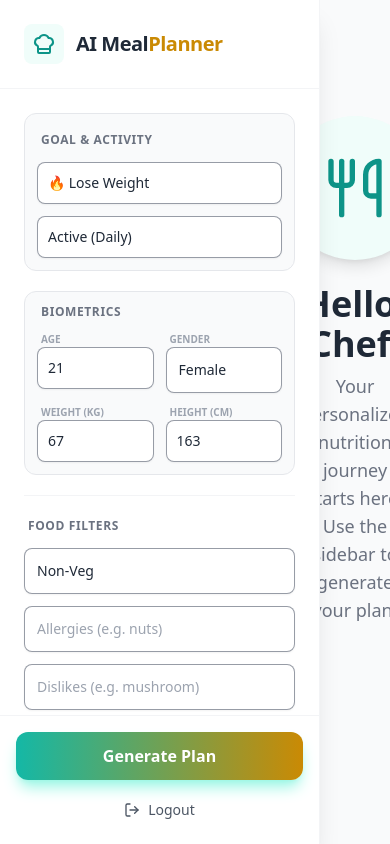
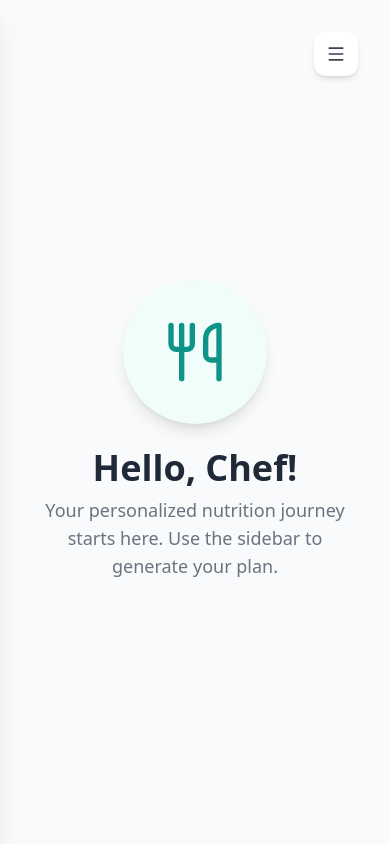
Before and after one commit to sanchita-88/meal-planner-ui, a React (Vite) app: page /dashboard in a window 390 px wide. Built offline with nearby package versions, Linux system fonts and the light colour scheme; sample sign-in values are in the browser's storage.

Commit message:
FEAT: Added responsive sidebar and PDF export button

```diff
--- a/src/components/Dashboard.jsx
+++ b/src/components/Dashboard.jsx
@@ -4,11 +4,10 @@ import { AuthContext } from '../context/AuthContext';
 import { motion } from 'framer-motion';
 import {
     Download, RefreshCw, Loader2, ThumbsUp, ThumbsDown,
-    ChefHat, Activity, LogOut, Utensils
-} from 'lucide-react';
+    ChefHat, Activity, LogOut, Utensils, Menu
+} from 'lucide-react'; // Added 'Menu' icon for mobile
 
 // Define the base URL using the environment variable (Vercel/Vite standard)
-// It uses the VITE_API_URL set in the Vercel dashboard or falls back to the local IP for testing.
 const API_BASE_URL = import.meta.env.VITE_API_URL || 'http://192.168.0.104:3000';
 
 
@@ -16,6 +15,7 @@ const Dashboard = () => {
     const { token, logout } = useContext(AuthContext);
     const [loading, setLoading] = useState(false);
     const [plan, setPlan] = useState(null);
+    const [isSidebarOpen, setIsSidebarOpen] = useState(false); // New state for mobile toggle
 
     // User Inputs
     const [formData, setFormData] = useState({
@@ -41,11 +41,11 @@ const Dashboard = () => {
                 allergies: formData.allergies.split(',').map(s => s.trim()).filter(Boolean),
                 dislikes: formData.dislikes.split(',').map(s => s.trim()).filter(Boolean)
             };
-            // --- FIX 1: Meal Plan Generation URL using API_BASE_URL ---
             const res = await axios.post(`${API_BASE_URL}/api/generate-plan`, payload, {
                 headers: { Authorization: `Bearer ${token}` }
             });
             setPlan(res.data);
+            setIsSidebarOpen(false); // Close sidebar on mobile after generation
         } catch (err) {
             alert('Error: ' + (err.response?.data?.error || err.message));
         } finally {
@@ -56,7 +56,6 @@ const Dashboard = () => {
     const handleRegenerate = async (dayIndex, mealType, currentFoodId) => {
         try {
             const payload = { ...formData, mealType, currentFoodId };
-            // --- FIX 2: Meal Regeneration URL using API_BASE_URL ---
             const res = await axios.post(`${API_BASE_URL}/api/regenerate`, payload, {
                 headers: { Authorization: `Bearer ${token}` }
             });
@@ -68,7 +67,6 @@ const Dashboard = () => {
 
     const handleFeedback = async (foodId, action) => {
         try {
-            // --- FIX 3: Feedback URL using API_BASE_URL ---
             await axios.post(`${API_BASE_URL}/api/user/feedback`, { foodId, action }, {
                 headers: { Authorization: `Bearer ${token}` }
             });
@@ -76,12 +74,13 @@ const Dashboard = () => {
         catch (err) { console.error(err); }
     };
 
-    const handleExportPDF = async () => { /* (Keep same export logic) */ };
+    // Dummy PDF Export function (Requires installing jspdf or html2canvas)
+    const handleExportPDF = async () => {
+        alert("PDF Export functionality coming soon! This button is now active.");
+        // Here you would add logic using jspdf or html2canvas to save the plan content
+    };
 
-    // --- Common Input Class with Darker Border ---
     const inputClass = "w-full bg-white border border-gray-500/70 rounded-lg p-2.5 text-sm shadow-sm outline-none focus:ring-2 focus:ring-yellow-500 transition appearance-none placeholder-gray-400";
-
-    // --- Common Select Class with Darker Border ---
     const selectClass = "w-full bg-white border border-gray-500/70 rounded-lg p-3 text-sm shadow-sm outline-none focus:ring-2 focus-within:ring-teal-500 transition appearance-none";
 
 
@@ -89,19 +88,25 @@ const Dashboard = () => {
         // STATIC BACKGROUND: using a subtle off-white background
         <div className="flex h-screen bg-gray-50 text-gray-800 font-sans">
 
-            {/* --- SIDEBAR (Premium Look) --- */}
+            {/* --- SIDEBAR (RESPONSIVE FIX) --- */}
             <motion.div
-                initial={{ x: -100, opacity: 0 }}
-                animate={{ x: 0, opacity: 1 }}
-                transition={{ duration: 0.5 }}
-                className="w-80 bg-white border-r border-gray-100 flex flex-col shadow-xl z-20 h-full"
+                initial={false} // Override default initial animation to control visibility
+                animate={{ x: isSidebarOpen ? 0 : -320 }} // Animate position based on state
+                transition={{ duration: 0.3 }}
+                className={`w-80 bg-white border-r border-gray-100 flex flex-col shadow-xl z-30 h-full fixed md:relative transition-transform duration-300 ${isSidebarOpen ? 'translate-x-0' : '-translate-x-full md:translate-x-0'} md:flex`}
             >
                 {/* Logo */}
-                <div className="p-6 border-b border-gray-100 flex items-center gap-3">
+                <div className="p-6 border-b border-gray-100 flex items-center gap-3 justify-between">
+                    <div className="flex items-center gap-3">
                         <div className="bg-teal-50 p-2 rounded-lg">
                             <ChefHat className="text-teal-600" size={24} />
                         </div>
                         <h1 className="text-xl font-bold text-gray-800 tracking-tight">AI Meal<span className="text-yellow-600">Planner</span></h1>
+                    </div>
+                    {/* Close button for mobile */}
+                    <button onClick={() => setIsSidebarOpen(false)} className="md:hidden text-gray-500 hover:text-red-500">
+                        <LogOut size={20} />
+                    </button>
                 </div>
 
                 {/* Form */}
@@ -194,6 +199,18 @@ const Dashboard = () => {
 
             {/* --- MAIN CONTENT AREA --- */}
             <div className="flex-1 overflow-y-auto p-8 bg-gray-50">
+
+                {/* --- MOBILE MENU BUTTON --- */}
+                <div className="md:hidden flex justify-end mb-4">
+                    <button
+                        onClick={() => setIsSidebarOpen(true)}
+                        className="p-3 bg-white rounded-xl shadow-md text-gray-700 hover:text-teal-600 transition"
+                    >
+                        <Menu size={20} />
+                    </button>
+                </div>
+                {/* --- END MOBILE MENU BUTTON --- */}
+
                 <div className="max-w-7xl mx-auto">
                     {!plan ? (
                         <motion.div
@@ -209,15 +226,29 @@ const Dashboard = () => {
                         </motion.div>
                     ) : (
                         <motion.div initial={{ opacity: 0 }} animate={{ opacity: 1 }} className="space-y-8">
-                            {/* Header Stats Card */}
+                            {/* Header Stats Card with PDF Button */}
                             <div className="bg-white p-6 rounded-2xl shadow-md flex flex-wrap justify-between items-center gap-4 border border-gray-100">
                                 <div>
                                     <h2 className="text-2xl font-bold text-gray-800">Weekly Plan</h2>
                                     <p className="text-gray-500 font-medium">Target: {plan.targets.calories} kcal</p>
                                 </div>
+
+                                {/* Macrod/PDF Wrapper */}
+                                <div className="flex items-center gap-3">
                                     <div className="flex gap-2">
                                         <div className="bg-yellow-100 text-yellow-700 px-4 py-2 rounded-xl font-bold">P: {plan.targets.protein}g</div>
                                         <div className="bg-teal-100 text-teal-700 px-4 py-2 rounded-xl font-bold">C: {plan.targets.carbs}g</div>
+                                    </div>
+
+                                    {/* --- NEW PDF BUTTON --- */}
+                                    <motion.button
+                                        whileHover={{ scale: 1.05 }}
+                                        whileTap={{ scale: 0.95 }}
+                                        onClick={handleExportPDF}
+                                        className="bg-gray-100 text-gray-700 p-3 rounded-xl hover:bg-teal-200 transition-colors shadow-sm"
+                                    >
+                                        <Download size={20} />
+                                    </motion.button>
                                 </div>
                             </div>
 
```
Lines whose indentation alone changed are shown as unchanged.
